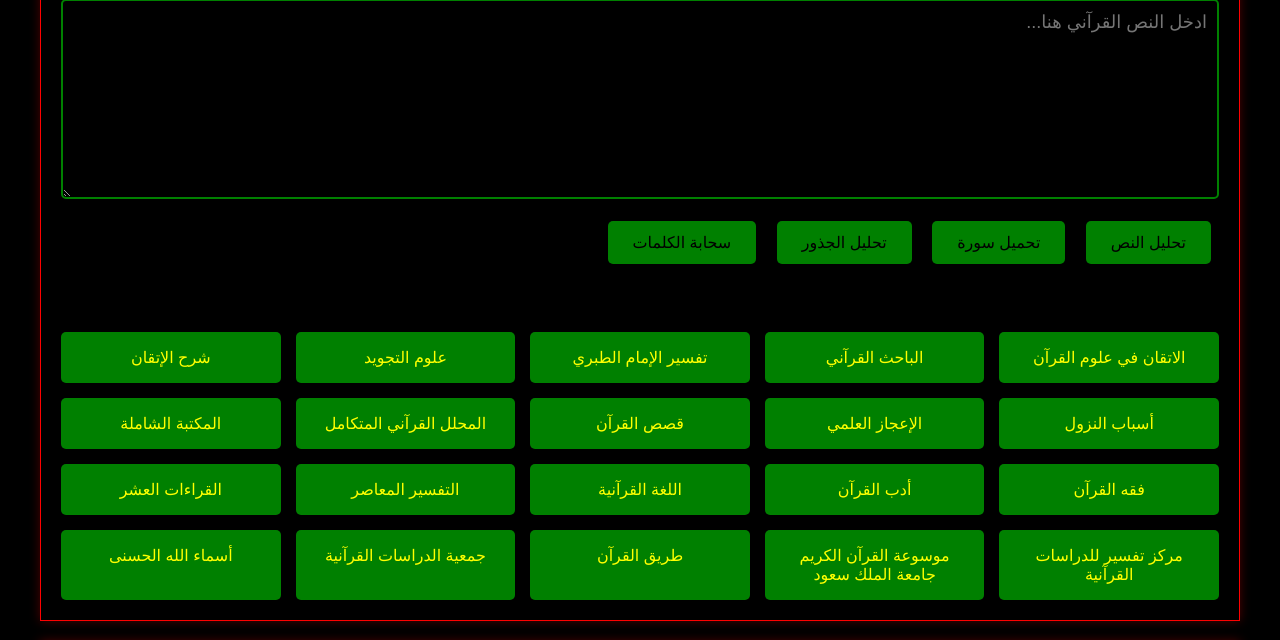
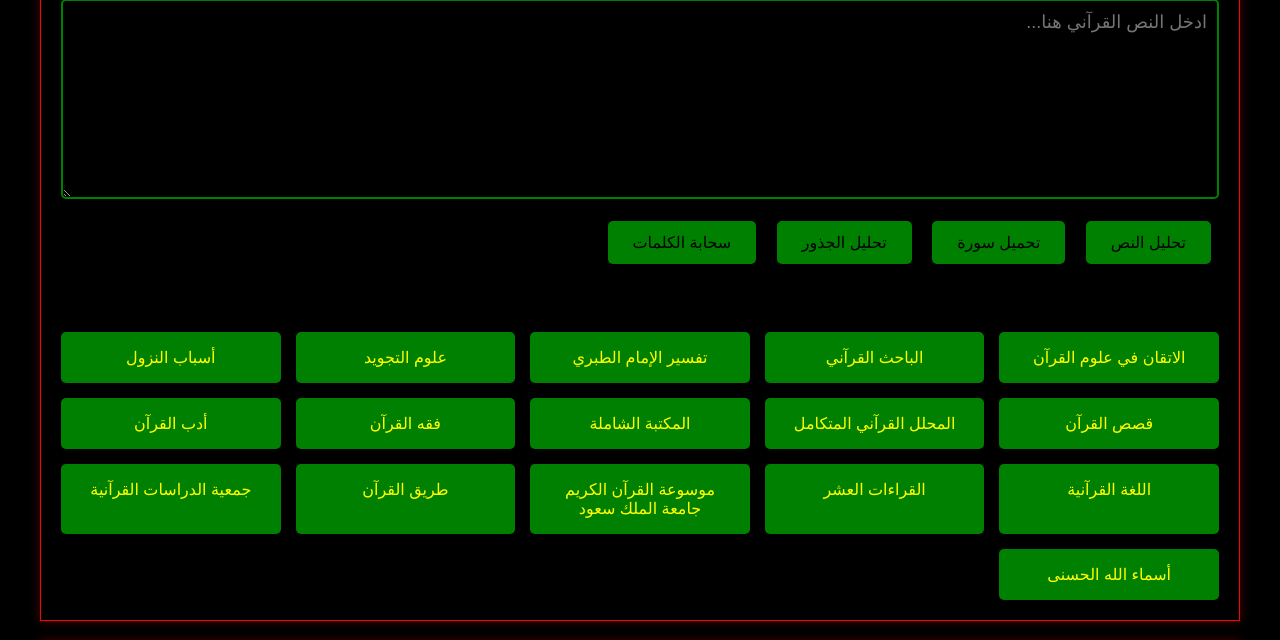
Before and after one commit to samalmukhtar/Abc, a plain HTML site: page index.html in a window 1280 px wide. Shown: the part 140-780 px from the top of the page. Drawn offline with nearby package versions, Linux system fonts and the light colour scheme.

Commit message:
Update index.html

```diff
--- a/index.html
+++ b/index.html
@@ -179,19 +179,15 @@
 
             <!-- مواضيع علوم القرآن -->
             <a href="https://www.youtube.com/watch?v=3Y9fwYvN6Rs&list=PLcgZz-bFmPJHgVT6U5UQ5vv99_HbQWktq">علوم التجويد</a>
-            <a href="https://www.youtube.com/watch?v=YmzXzUH0DQw&list=PLEkQk5xrP-tlPw10KGJKagu7zm4Ry2Tge">شرح الإتقان  </a>
             <a href="https://www.greattafsirs.com/Quran_AsbabAlnuzol.aspx">أسباب النزول</a>
-            <a href="https://www.habous.gov.ma/%D8%A8%D8%B1%D9%86%D8%A7%D9%85%D8%AC-%D8%A7%D9%84%D8%AA%D8%B9%D9%84%D9%8A%D9%85-%D8%A7%D9%84%D8%B9%D8%AA%D9%8A%D9%82-%D8%A7%D9%84%D8%B1%D8%A6%D9%8A%D8%B3%D9%8A%D8%A9/1697-%D8%A7%D9%84%D9%85%D8%B1%D8%AD%D9%84%D8%A9-%D8%A7%D9%84%D8%A3%D9%88%D9%84%D9%89/%D8%B9%D9%84%D9%88%D9%85-%D8%A7%D9%84%D9%82%D9%8F%D8%B1%D8%A2%D9%86/%D8%A7%D9%84%D8%B3%D9%86%D8%A9-%D8%A7%D9%84%D8%AB%D8%A7%D9%84%D8%AB%D8%A9-%D8%A5%D8%B9%D8%AF%D8%A7%D8%AF%D9%8A-%D8%B9%D8%AA%D9%8A%D9%82/19362-%D8%A5%D8%B9%D8%AC%D8%A7%D8%B2-%D8%A7%D9%84%D9%82%D8%B1%D8%A2%D9%86-%D8%A7%D9%84%D9%83%D8%B1%D9%8A%D9%85.html">الإعجاز العلمي</a>
             <a href="https://www.noor-book.com/%D9%83%D8%AA%D8%A7%D8%A8-%D9%82%D8%B5%D8%B5-%D8%A7%D9%84%D9%82%D8%B1%D8%A2%D9%86-%D8%A7%D9%84%D9%83%D8%B1%D9%8A%D9%85-pdf">قصص القرآن</a>
             <a href="https://samalmukhtar.github.io/qraa/"> المحلل القرآني المتكامل </a>
             <a href="https://www.islamicbook.ws/amma/tfsir-alahlam-abn-sirin.html">المكتبة الشاملة </a>
             <a href="https://www.masaha.org/book/view/708">فقه القرآن</a>
             <a href="https://www.azhar.eg/fatwacenter/%D9%85%D8%B4%D8%B1%D9%88%D8%B9%D8%A7%D8%AA-%D8%AA%D8%AB%D9%82%D9%8A%D9%81%D9%8A%D8%A9/%D9%87%D8%B0%D8%A7-%D9%87%D8%AF%D9%89/ArtMID/12843/ArticleID/69650/%D8%A2%D8%AF%D8%A7%D8%A8-%D8%B3%D9%85%D8%A7%D8%B9-%D8%A7%D9%84%D9%82%D8%B1%D8%A2%D9%86-%D8%A7%D9%84%D9%83%D8%B1%D9%8A%D9%85">أدب القرآن</a>
             <a href="https://www.youtube.com/watch?v=G1IycriNNk4">اللغة القرآنية</a>
-            <a href="https://www.youtube.com/watch?v=_jJefqa4zDo&list=PLD-NW5zvOeHSZika1XuAD0fLWhToUYyrn&index=2">التفسير المعاصر</a>
             <a href="https://qurancomplex.gov.sa/category/ten-qiraat/">القراءات العشر</a>
              <!-- مواقع علوم القرآن -->
-            <a href="https://www.tafsir.net/">مركز تفسير للدراسات القرآنية</a>
             <a href="https://quran.ksu.edu.sa/">موسوعة القرآن الكريم جامعة الملك سعود</a>
             <a href="https://www.quranway.com/"> طريق القرآن</a>
             <a href="https://dawa.center/islamic_centre/2628"> جمعية الدراسات القرآنية</a>
```
